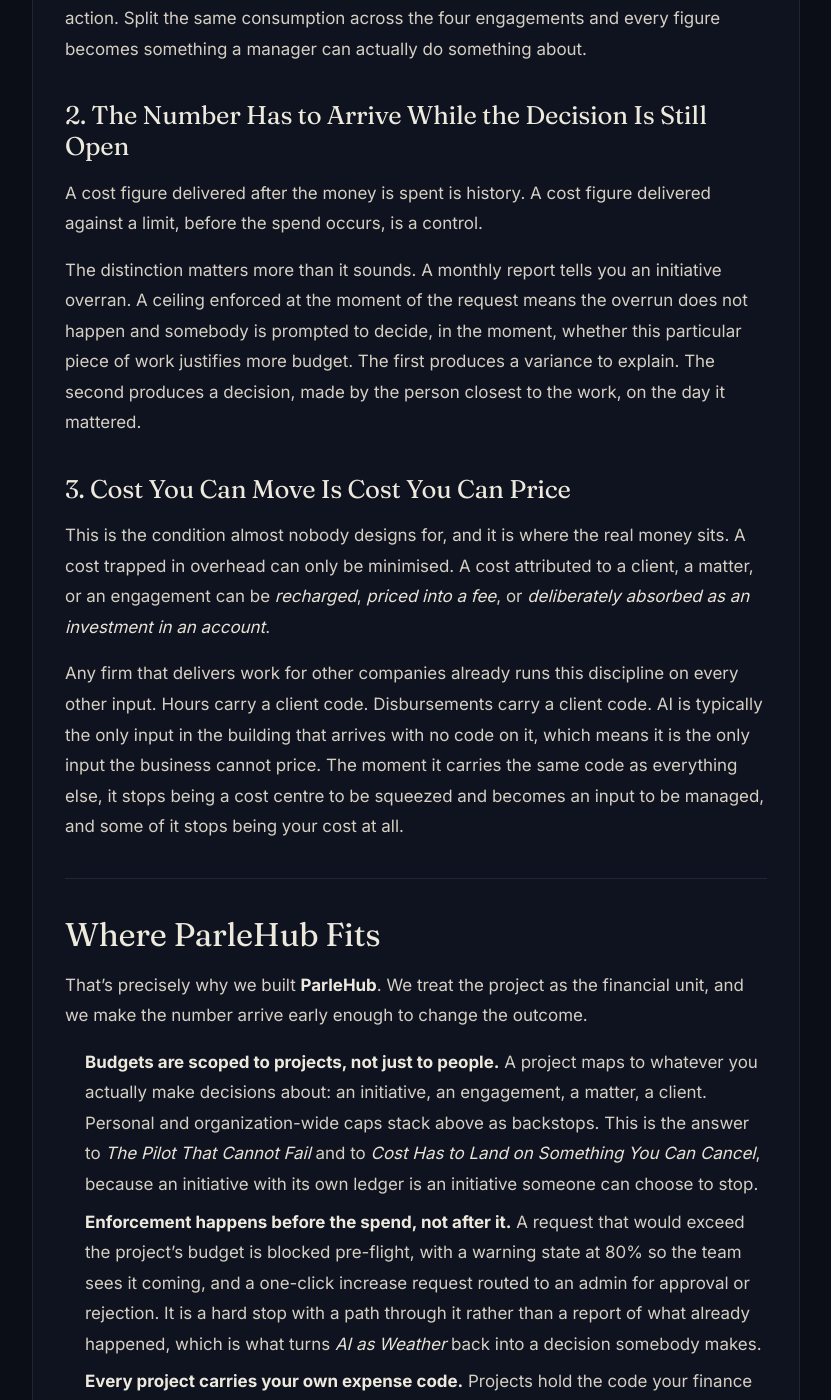
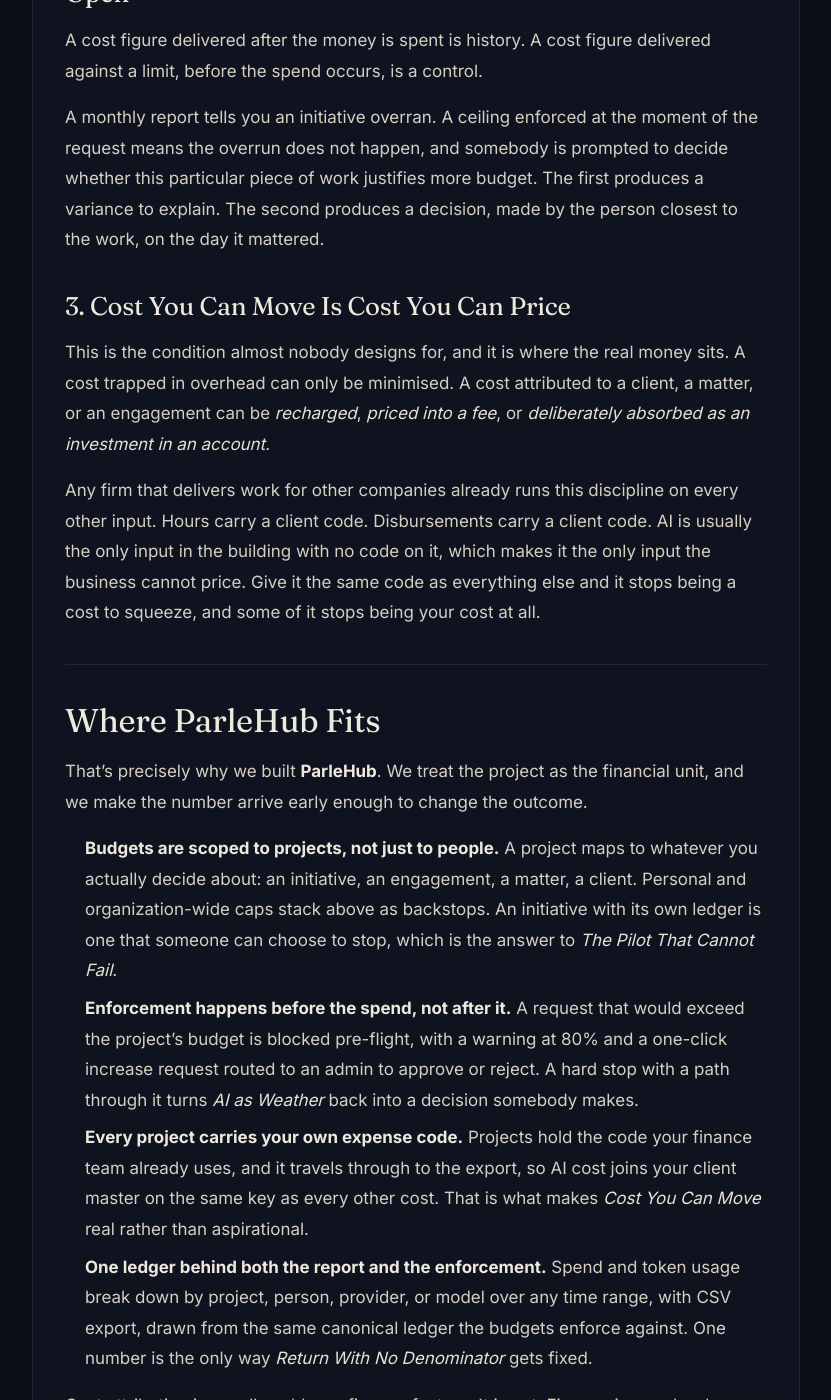
Before and after one commit to parlehub/parlehub.github.io, a Jekyll site: the page built from _posts/2026-08-06-cost-per-project-is-a-product-decision.md, in a window 1280 px wide and 1400 px high, scrolled down 3305 px. Shown: the whole window, without its empty margins (224-1055 px from the left). Built offline with Jekyll 4.4.1, drawn with Linux system fonts in a browser that asks for light colours; nearby versions of some CDN libraries; some of the changed text lies outside the part shown.

```diff
--- a/_posts/2026-08-06-cost-per-project-is-a-product-decision.md
+++ b/_posts/2026-08-06-cost-per-project-is-a-product-decision.md
@@ -10,13 +10,13 @@
 
 Every organization past a certain size has an AI initiative that has never been evaluated. It launched eighteen months ago with a name and a slide. It has a channel, a lead, a standing item on a monthly agenda, and a quiet daily draw on the budget. Nobody has ever put a number beside it and asked whether that number was worth paying.
 
-This is not neglect. In most companies the number does not exist in a form anyone could act on. The provider invoice arrives as one figure. Finance codes it to overhead. The initiative continues, because continuing is free and cancelling requires an argument, and an argument requires evidence.
+This is not neglect. The number does not exist in a form anyone could act on. The provider invoice arrives as one figure, finance codes it to overhead, and the initiative continues, because continuing is free and cancelling requires evidence.
 
 *When did your organization last cancel an AI project?*
 
-For most, the honest answer is never. Not because every initiative earned its keep, but because nothing ever surfaced that would force the conversation. A year ago we argued that AI spend needs to be [tracked and budgeted at the project level](/blog/2026/07/24/why-enterprise-ai-needs-project-level-tracking/) rather than in aggregate. That argument was about visibility. This one is about what visibility is *for*, and the answer is not a better report.
+For most, the honest answer is never. Not because every initiative earned its keep, but because nothing surfaced that would force the conversation. We have argued that AI spend needs to be [tracked and budgeted at the project level](/blog/2026/07/24/why-enterprise-ai-needs-project-level-tracking/) rather than in aggregate. That argument was about visibility; this one is about what visibility is *for*, and the answer is not a better report.
 
-Consider a restaurant that knows precisely what it spent at the wholesaler last month and has no idea what any individual dish costs to produce. It can file accurate accounts. It cannot design a menu. It cannot tell which plates carry the kitchen and which are quietly subsidised by the ones that do, it cannot price anything deliberately, and it certainly cannot decide what to stop making. The grocery bill is a true number that supports no decision at all.
+Consider a restaurant that knows exactly what it spent at the wholesaler last month and has no idea what any single dish costs to produce. It can file accurate accounts. It cannot design a menu. It cannot tell which plates carry the kitchen and which are quietly subsidised by them, and it cannot decide what to stop making. The grocery bill is a true number that supports no decision at all.
 
 Most enterprises are running their AI portfolio off the grocery bill.
 
@@ -30,7 +30,7 @@
 
 An initiative launched without a cost figure can never be shown to have failed on cost. Its sponsor can point to engagement, to enthusiasm, to a handful of anecdotes. Nobody can produce the counter-evidence, because the counter-evidence would be a per-initiative number and no such number exists.
 
-The result is a portfolio that only ever grows. New pilots are added each quarter and none are retired, not because they are all working, but because the organization has no mechanism for concluding that one is not. Every mature company has a portfolio review process for capital projects. Very few have one for AI, and the reason is that a review with no numbers is just a meeting.
+The result is a portfolio that only ever grows. Pilots are added each quarter and none retired, not because they all work, but because the organization has no mechanism for concluding that one does not. Every mature company reviews its capital projects. Very few review their AI portfolio, because a review with no numbers is just a meeting.
 
 ### 2. AI as Weather
 
@@ -42,13 +42,13 @@
 
 In many organizations, AI cost is paid by a central platform team while the value is consumed by everyone else. The platform team holds a budget it does not control the consumption of. The consuming teams make requests against a resource that appears, from where they sit, to be free.
 
-This is the oldest failure mode in shared infrastructure and it has an entirely predictable outcome. Demand rises to meet whatever the platform team can absorb, the platform team's budget becomes the de facto ceiling on company-wide AI adoption, and the argument each year is about the platform team's line item rather than about whether any specific piece of work deserved the spend. The cost sits in the wrong place to inform the decision that caused it.
+This is the oldest failure mode in shared infrastructure, and the outcome is predictable. Demand rises to meet whatever the platform team can absorb, that team's budget becomes the de facto ceiling on company-wide adoption, and the annual argument is about their line item rather than about whether any specific piece of work deserved the spend. The cost sits in the wrong place to inform the decision that caused it.
 
 ### 4. Return With No Denominator
 
 The most common AI business case in circulation names a benefit and omits a cost. It says the workflow saves eleven hours a week. It does not say what the workflow cost to run over the same period, because that figure was never isolable.
 
-A return figure without a denominator is not a weak business case, it is not a business case. It cannot be compared against another initiative, ranked in a portfolio, or defended when someone senior asks the obvious question. Teams doing genuinely valuable work end up unable to prove it, which is a worse outcome than the wasteful pilot surviving, because it means the good work cannot be funded harder.
+A return figure without a denominator is not a weak business case, it is not a business case. It cannot be ranked against another initiative or defended when someone senior asks the obvious question. Teams doing genuinely valuable work end up unable to prove it, which is worse than the wasteful pilot surviving, because it means the good work cannot be funded harder.
 
 ---
 
@@ -60,19 +60,19 @@
 
 Attribution is only actionable when the unit of cost matches the unit of decision. Organizations do not cancel people and they do not cancel months. They cancel initiatives, workstreams, engagements, and clients.
 
-Per-user attribution fails this test, and it fails it hardest for the people doing the most valuable work. Rae is on four client accounts this week. Attributing their consumption to their name produces a number that describes nobody's decision and supports no action. Split the same consumption across the four engagements and every figure becomes something a manager can actually do something about.
+Per-user attribution fails this test, hardest for the people doing the most valuable work. Rae is on four client accounts this week. Attributing their consumption to their name produces a number that describes nobody's decision. Split it across the four engagements and every figure becomes something a manager can act on.
 
 ### 2. The Number Has to Arrive While the Decision Is Still Open
 
 A cost figure delivered after the money is spent is history. A cost figure delivered against a limit, before the spend occurs, is a control.
 
-The distinction matters more than it sounds. A monthly report tells you an initiative overran. A ceiling enforced at the moment of the request means the overrun does not happen and somebody is prompted to decide, in the moment, whether this particular piece of work justifies more budget. The first produces a variance to explain. The second produces a decision, made by the person closest to the work, on the day it mattered.
+A monthly report tells you an initiative overran. A ceiling enforced at the moment of the request means the overrun does not happen, and somebody is prompted to decide whether this particular piece of work justifies more budget. The first produces a variance to explain. The second produces a decision, made by the person closest to the work, on the day it mattered.
 
 ### 3. Cost You Can Move Is Cost You Can Price
 
 This is the condition almost nobody designs for, and it is where the real money sits. A cost trapped in overhead can only be minimised. A cost attributed to a client, a matter, or an engagement can be *recharged*, *priced into a fee*, or *deliberately absorbed as an investment in an account*.
 
-Any firm that delivers work for other companies already runs this discipline on every other input. Hours carry a client code. Disbursements carry a client code. AI is typically the only input in the building that arrives with no code on it, which means it is the only input the business cannot price. The moment it carries the same code as everything else, it stops being a cost centre to be squeezed and becomes an input to be managed, and some of it stops being your cost at all.
+Any firm that delivers work for other companies already runs this discipline on every other input. Hours carry a client code. Disbursements carry a client code. AI is usually the only input in the building with no code on it, which makes it the only input the business cannot price. Give it the same code as everything else and it stops being a cost to squeeze, and some of it stops being your cost at all.
 
 ---
 
@@ -80,10 +80,10 @@
 
 That's precisely why we built **ParleHub**. We treat the project as the financial unit, and we make the number arrive early enough to change the outcome.
 
-* **Budgets are scoped to projects, not just to people.** A project maps to whatever you actually make decisions about: an initiative, an engagement, a matter, a client. Personal and organization-wide caps stack above as backstops. This is the answer to *The Pilot That Cannot Fail* and to *Cost Has to Land on Something You Can Cancel*, because an initiative with its own ledger is an initiative someone can choose to stop.
-* **Enforcement happens before the spend, not after it.** A request that would exceed the project's budget is blocked pre-flight, with a warning state at 80% so the team sees it coming, and a one-click increase request routed to an admin for approval or rejection. It is a hard stop with a path through it rather than a report of what already happened, which is what turns *AI as Weather* back into a decision somebody makes.
-* **Every project carries your own expense code.** Projects hold the code your finance team already uses, and it travels through to the export, so AI cost joins your client master on the same key as every other cost. This is what makes *Cost You Can Move Is Cost You Can Price* real rather than aspirational.
-* **One ledger behind both the report and the enforcement.** Spend and token usage break down by project, person, provider, or model over any time range, with CSV export, all drawn from the same canonical ledger the budgets enforce against. There is one number, which is the only way *Return With No Denominator* ever gets fixed.
+* **Budgets are scoped to projects, not just to people.** A project maps to whatever you actually decide about: an initiative, an engagement, a matter, a client. Personal and organization-wide caps stack above as backstops. An initiative with its own ledger is one that someone can choose to stop, which is the answer to *The Pilot That Cannot Fail*.
+* **Enforcement happens before the spend, not after it.** A request that would exceed the project's budget is blocked pre-flight, with a warning at 80% and a one-click increase request routed to an admin to approve or reject. A hard stop with a path through it turns *AI as Weather* back into a decision somebody makes.
+* **Every project carries your own expense code.** Projects hold the code your finance team already uses, and it travels through to the export, so AI cost joins your client master on the same key as every other cost. That is what makes *Cost You Can Move* real rather than aspirational.
+* **One ledger behind both the report and the enforcement.** Spend and token usage break down by project, person, provider, or model over any time range, with CSV export, drawn from the same canonical ledger the budgets enforce against. One number is the only way *Return With No Denominator* gets fixed.
 
 Cost attribution is usually sold as a finance feature. It is not. Finance is merely where the number is stored. What attribution actually buys you is the ability to run an AI portfolio the way you run every other portfolio: funding the work that earns it, pricing the work that can carry it, and retiring the work that does neither.
 
```
Also changed, not shown: .claude/skills/blog-post/backlog.md.
